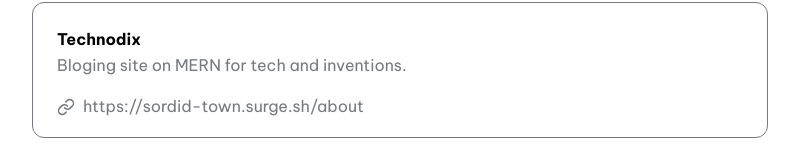
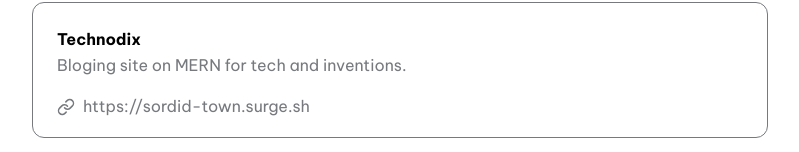
Before and after one commit to Same3rAijaz/Portfolioreversal, a Next.js app: page / in a window 1280 px wide. Shown: the part 614-766 px from the top of the page, without its empty margins (240-1039 px from the left). Built offline with nearby package versions, Linux system fonts and the light colour scheme.

Commit message:
Update config.js

```diff
--- a/data/config.js
+++ b/data/config.js
@@ -15,13 +15,13 @@ export const projects = {
     {
       title: 'The Visitor',
       description: 'Visitor and appointment management system.  ',
-      link: 'http://unaccountable-crack.surge.sh/login',
+      link: 'http://unaccountable-crack.surge.sh',
       github: ''
     },
     {
       title: 'Technodix',
       description: 'Bloging site on MERN for tech and inventions.',
-      link: 'https://sordid-town.surge.sh/about',
+      link: 'https://sordid-town.surge.sh',
     },
     {
       title: 'XEON CITY',
```
